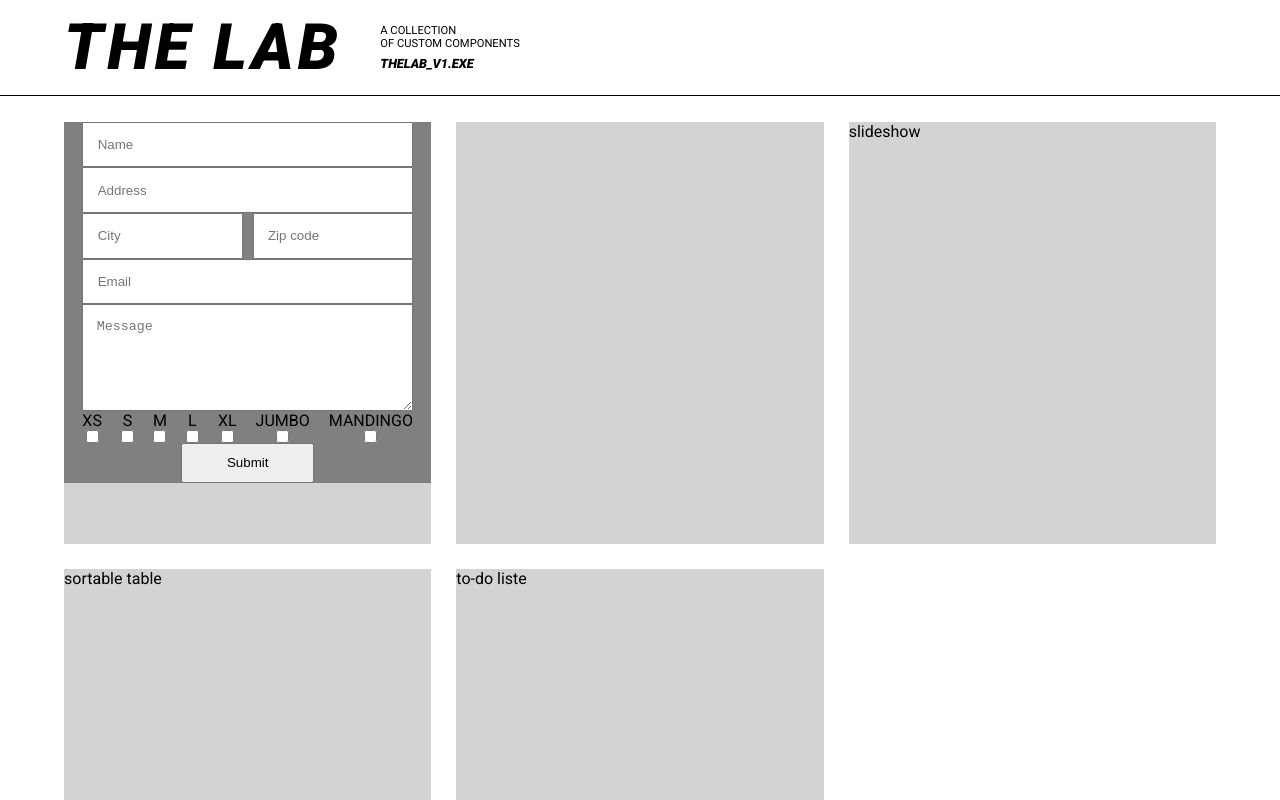
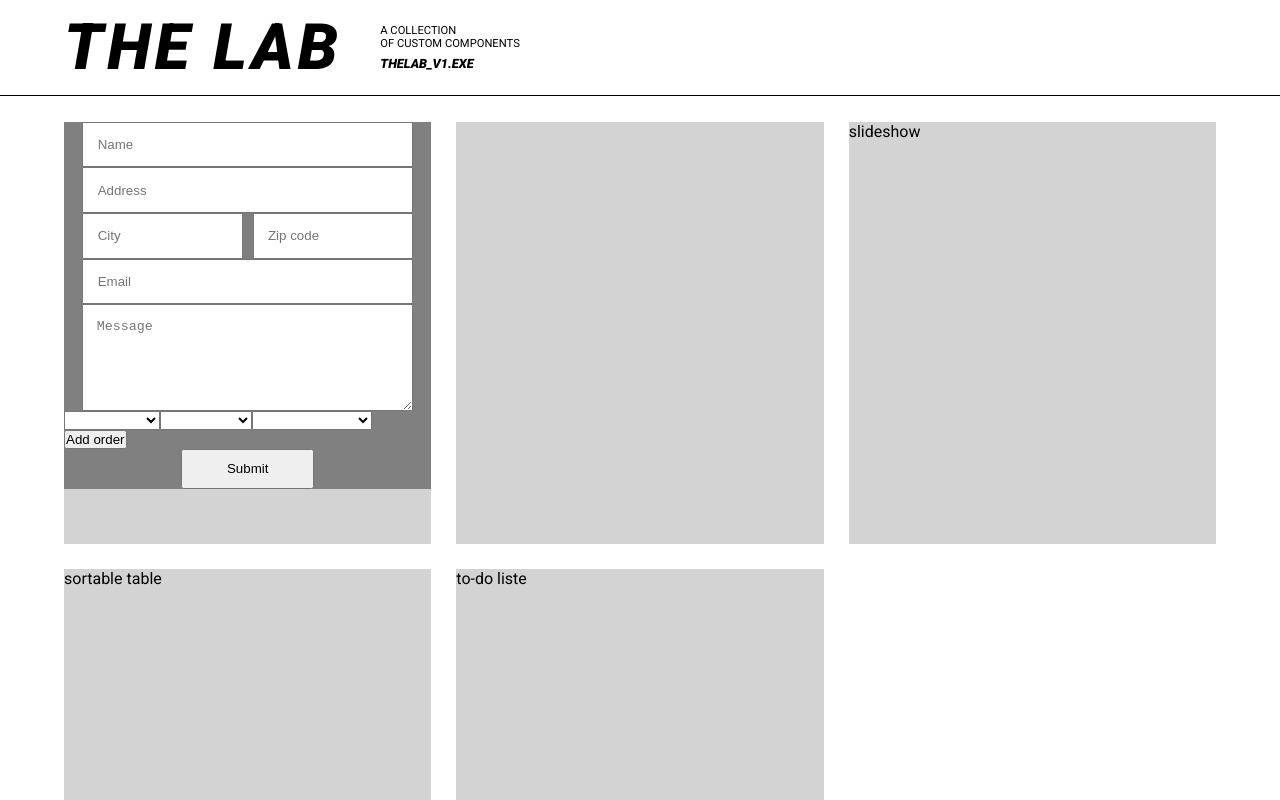
Before and after one commit to foxy773/tema-oppg4, a Vue app: page / in a window 1280 px wide. Shown: the top 800 px of the page. Built offline with nearby package versions, Linux system fonts and the light colour scheme.

Commit message:
:sparkles: Adding ContactForm component functionality

```diff
--- a/src/components/ContactForm.vue
+++ b/src/components/ContactForm.vue
@@ -1,20 +1,38 @@
 <template>
     <div class="contact-form">
-        <input class="contact-form__input" type="text" placeholder="Name" v-model="name">
-        <input class="contact-form__input" type="text" placeholder="Address" v-model="address">
+        <input class="contact-form__input" type="text" placeholder="Name" form="name" v-model="form.name">
+        <input class="contact-form__input" type="text" placeholder="Address" form="address" v-model="form.address">
         <div class="contact-form__under-element">
-            <input class="contact-form__input" type="text" placeholder="City" v-model="address">
-            <input class="contact-form__input" type="text" placeholder="Zip code" v-model="address">
+            <input class="contact-form__input" type="text" placeholder="City" form="city" v-model="form.city">
+            <input class="contact-form__input" type="text" placeholder="Zip code" v-model="form.zipCode">
         </div>
-        <input class="contact-form__input" type="email" placeholder="Email" v-model="email">
-        <textarea class="contact-form__input contact-form__input__description" cols="4" placeholder="Message" v-model="message"></textarea>
-        <div class="contact-form__under-element">
-            <label :for="`sizes-input-${index}`" v-for="(size, index) in content.sizes">
-			<div>{{ size }}</div>
-			<input :id="`sizes-input-${index}`" name="sizes" type="checkbox" v-model="form.sizes" :value="size" />
-		    </label>
+        <input class="contact-form__input" type="email" placeholder="Email" form="email" v-model="form.email">
+        <textarea class="contact-form__input contact-form__input__description" cols="4" placeholder="Message" v-model="form.message"></textarea>
+        <div class="">
+            <select v-model="form.customVariation.thisSize">
+                <option disabled value="Select variation">Select size</option>
+                <option v-for="sizes in content.sizes"> {{ sizes }} </option>
+            </select>
+            <select v-model="form.customVariation.thisTaste">
+                <option disabled value="Select variation">Select taste</option>
+                <option v-for="tastes in content.tastes"> {{ tastes }} </option>
+            </select>
+            <select v-model="form.customVariation.thisVariation">
+                <option disabled value="Select variation">Select variation</option>
+                <option v-for="variation in content.variation"> {{ variation }} </option>
+            </select>
+            <button class="" @click="push_order">Add order</button>
         </div>
-
+        <div class="">
+            <label v-for="(balloon, index) in order">
+                <div>
+                    <div> {{ balloon.thisSize }} </div>
+                    <div> {{ balloon.thisTaste }} </div>
+                    <div> {{ balloon.thisVariation }} </div>
+                    <button class="" @click="remove_order(index)">Remove</button>
+                </div>
+            </label>
+        </div>
         <button class="contact-form__button" @click="submit_order">Submit</button>
     </div>
 </template>
@@ -30,7 +48,6 @@ export default {
                 zipCode: null,
                 email: null,
                 message: null,
-                order: [],
                 customVariation: {
                     thisSize: null,
                     thisTaste: null,
@@ -42,11 +59,20 @@ export default {
                 tastes: ['Neutral', 'Strawberry', 'Melon', 'Cola', 'Chocolate', 'Banana', 'Mango'],
                 variation: ['Extra sensitive', 'Ultra thin', 'Snug fit', 'Comfy fit', 'Ribbed & Dotted' ]
             },
+            order:[],
         }
     },
     methods: {
+        push_order() {
+            this.order.push({ ...this.form.customVariation })
+        },
+
+        remove_order(index) {
+            this.order.splice(index, 1);
+        },
+
         submit_order() {
-            alert(`Thank you, ${this.name}, for ordering with us at DongYourSlong.no. Your order will be delivered in a neutral packaging at your local postbox with your personal message displayed on the packaging. We hope you enjoy your product and hope to do more business in the future.`)
+            alert(`Thank you, ${this.form.name}, for ordering with us at DongYourSlong.no. Your order will be delivered in a neutral packaging at your local postbox with your personal message displayed on the packaging. We hope you enjoy your product and hope to do more business in the future.`)
         }
     }
 }
--- a/src/views/ContactFormView.vue
+++ b/src/views/ContactFormView.vue
@@ -1,7 +1,7 @@
 <template>
-
-   <ContactForm />
-
+   <div class="">
+      <ContactForm />
+   </div>
 </template>
 
 <script>
```
